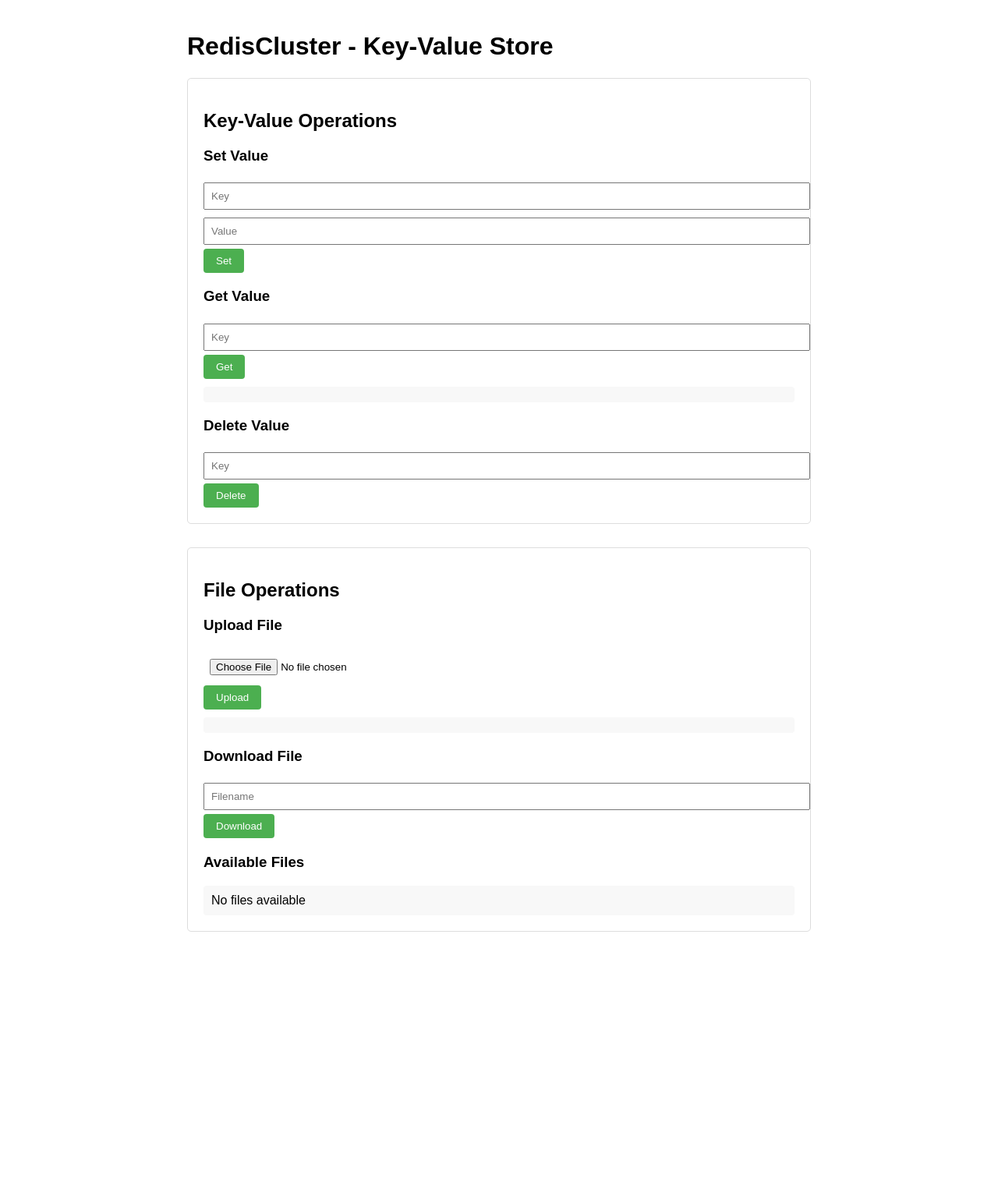
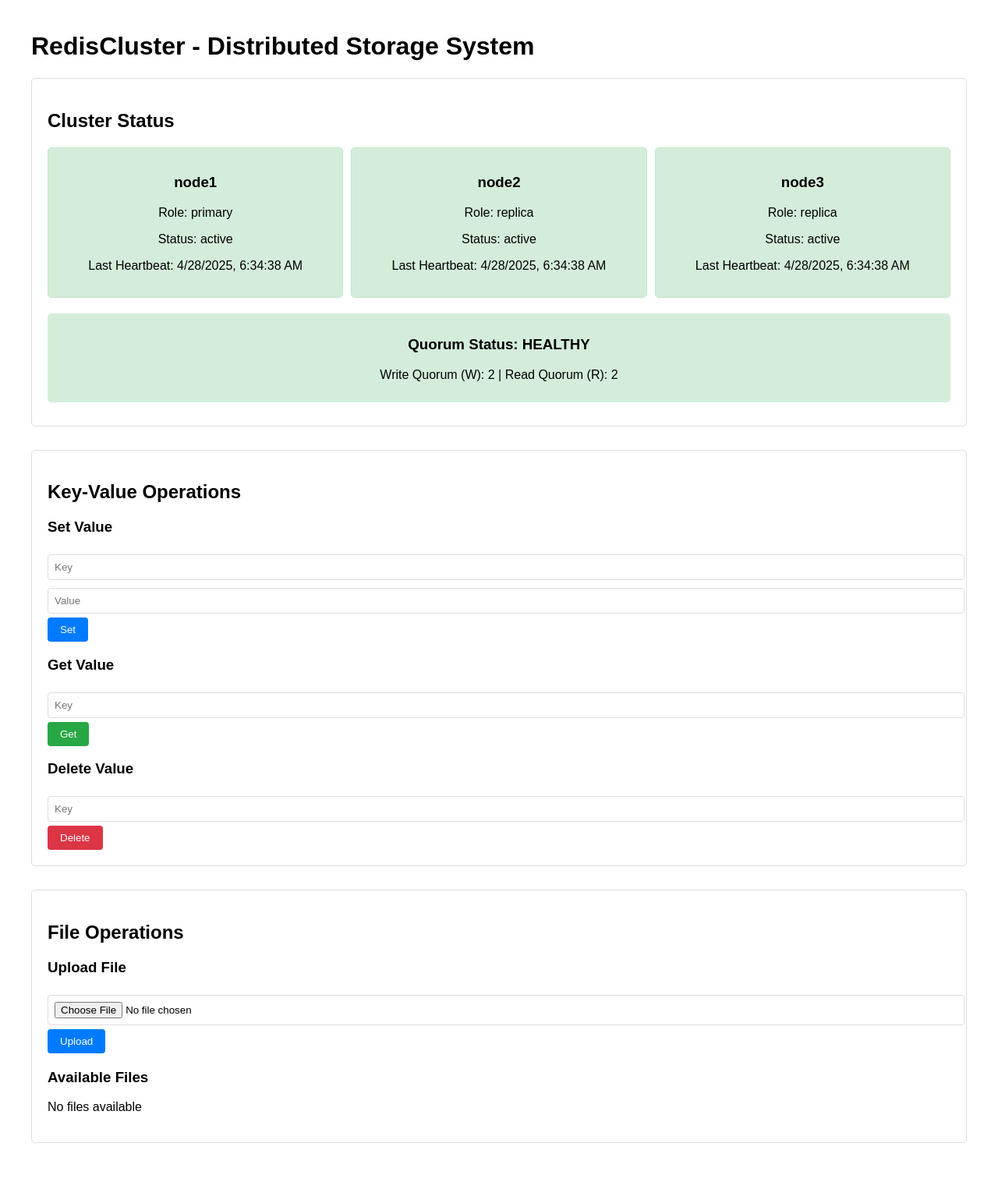
Before and after one commit to dinukacodes/python-raft-distributed-system, a Flask app: page / in a window 1280 px wide. Shown: the whole page at 78% size. Before the commit the page ends 1195 px from the top, so only its background shows below. Run offline with Flask 2, Linux system fonts and the light colour scheme; data that the repository does not hold is empty.

Commit message:
updated the web inferface so that now you can see more technical details such as quorum states and chunk information

```diff
--- a/app.py
+++ b/app.py
@@ -157,5 +157,61 @@ def download_file(file_id):
         if os.path.exists(temp_path):
             os.remove(temp_path)
 
+@app.route('/api/files/<file_id>/metadata', methods=['GET'])
+def get_file_metadata(file_id):
+    """Get detailed metadata for a specific file"""
+    metadata_json = cluster.read_with_quorum(f'file:{file_id}:metadata')
+    if not metadata_json:
+        return jsonify({'error': 'File not found'}), 404
+
+    metadata = json.loads(metadata_json)
+
+    # Get nodes that have chunks for this file
+    nodes_with_chunks = set()
+    for node_id, node_info in cluster.nodes.items():
+        if node_info['status'] == 'active':
+            try:
+                # Check if any chunk exists for this file
+                keys = node_info['client'].keys(f'file:{file_id}:chunk:*')
+                if keys:
+                    nodes_with_chunks.add(node_id)
+            except redis.ConnectionError:
+                continue
+
+    metadata['nodes'] = list(nodes_with_chunks)
+    return jsonify(metadata)
+
+@app.route('/api/files/<file_id>/chunks', methods=['GET'])
+def get_file_chunks(file_id):
+    """Get detailed information about file chunks"""
+    metadata_json = cluster.read_with_quorum(f'file:{file_id}:metadata')
+    if not metadata_json:
+        return jsonify({'error': 'File not found'}), 404
+
+    metadata = json.loads(metadata_json)
+    chunks_info = []
+
+    for chunk_index in range(metadata['chunks']):
+        chunk_key = f'file:{file_id}:chunk:{chunk_index}'
+        chunk_metadata_json = cluster.read_with_quorum(chunk_key)
+
+        if chunk_metadata_json:
+            chunk_metadata = json.loads(chunk_metadata_json)
+            chunks_info.append({
+                'chunk_index': chunk_index,
+                'size': len(bytes.fromhex(chunk_metadata['data'])),
+                'hash': chunk_metadata['hash'],
+                'timestamp': chunk_metadata['timestamp'],
+                'nodes': [node_id for node_id, node_info in cluster.nodes.items()
+                         if node_info['status'] == 'active' and
+                         node_info['client'].exists(chunk_key)]
+            })
+
+    return jsonify({
+        'file_id': file_id,
+        'total_chunks': metadata['chunks'],
+        'chunks': chunks_info
+    })
+
 if __name__ == '__main__':
     app.run(host='0.0.0.0', port=5000, debug=True)
--- a/templates/index.html
+++ b/templates/index.html
@@ -3,11 +3,11 @@
 <head>
     <meta charset="UTF-8">
     <meta name="viewport" content="width=device-width, initial-scale=1.0">
-    <title>RedisCluster - Key-Value Store</title>
+    <title>RedisCluster - Distributed Storage System</title>
     <style>
         body {
             font-family: Arial, sans-serif;
-            max-width: 800px;
+            max-width: 1200px;
             margin: 0 auto;
             padding: 20px;
         }
@@ -17,27 +17,36 @@
             border: 1px solid #ddd;
             border-radius: 5px;
         }
-        input[type="text"], input[type="file"] {
-            width: 100%;
-            padding: 8px;
-            margin: 5px 0;
+        .node-status {
+            display: flex;
+            justify-content: space-between;
+            margin-bottom: 20px;
         }
-        button {
-            padding: 8px 16px;
-            background-color: #4CAF50;
-            color: white;
-            border: none;
-            border-radius: 4px;
-            cursor: pointer;
+        .node {
+            padding: 15px;
+            border-radius: 5px;
+            width: 30%;
+            text-align: center;
         }
-        button:hover {
-            background-color: #45a049;
+        .node.active {
+            background-color: #d4edda;
+            border: 1px solid #c3e6cb;
         }
-        .result {
-            margin-top: 10px;
+        .node.inactive {
+            background-color: #f8d7da;
+            border: 1px solid #f5c6cb;
+        }
+        .quorum-status {
             padding: 10px;
-            background-color: #f8f8f8;
-            border-radius: 4px;
+            margin: 10px 0;
+            border-radius: 5px;
+            text-align: center;
+        }
+        .quorum-healthy {
+            background-color: #d4edda;
+        }
+        .quorum-degraded {
+            background-color: #fff3cd;
         }
         .file-list {
             margin-top: 20px;
@@ -46,13 +55,70 @@
             display: flex;
             justify-content: space-between;
             align-items: center;
-            padding: 10px;
+            padding: 15px;
             border-bottom: 1px solid #ddd;
+            background-color: #f8f9fa;
+        }
+        .file-info {
+            flex: 1;
+        }
+        .file-chunks {
+            margin-top: 5px;
+            font-size: 0.9em;
+            color: #666;
+        }
+        .file-nodes {
+            margin-top: 5px;
+            font-size: 0.9em;
+            color: #666;
+        }
+        .action-buttons {
+            display: flex;
+            gap: 10px;
+        }
+        button {
+            padding: 8px 16px;
+            border: none;
+            border-radius: 4px;
+            cursor: pointer;
+        }
+        .btn-primary {
+            background-color: #007bff;
+            color: white;
+        }
+        .btn-success {
+            background-color: #28a745;
+            color: white;
+        }
+        .btn-danger {
+            background-color: #dc3545;
+            color: white;
+        }
+        .btn-warning {
+            background-color: #ffc107;
+            color: black;
+        }
+        input[type="text"], input[type="file"] {
+            width: 100%;
+            padding: 8px;
+            margin: 5px 0;
+            border: 1px solid #ddd;
+            border-radius: 4px;
         }
     </style>
 </head>
 <body>
-    <h1>RedisCluster - Key-Value Store</h1>
+    <h1>RedisCluster - Distributed Storage System</h1>
+
+    <div class="section">
+        <h2>Cluster Status</h2>
+        <div class="node-status" id="nodeStatus">
+            <!-- Node status will be populated by JavaScript -->
+        </div>
+        <div class="quorum-status" id="quorumStatus">
+            <!-- Quorum status will be populated by JavaScript -->
+        </div>
+    </div>
 
     <div class="section">
         <h2>Key-Value Operations</h2>
@@ -60,20 +126,20 @@
             <h3>Set Value</h3>
             <input type="text" id="setKey" placeholder="Key">
             <input type="text" id="setValue" placeholder="Value">
-            <button onclick="setValue()">Set</button>
+            <button class="btn-primary" onclick="setValue()">Set</button>
         </div>
 
         <div>
             <h3>Get Value</h3>
             <input type="text" id="getKey" placeholder="Key">
-            <button onclick="getValue()">Get</button>
+            <button class="btn-success" onclick="getValue()">Get</button>
             <div id="getResult" class="result"></div>
         </div>
 
         <div>
             <h3>Delete Value</h3>
             <input type="text" id="deleteKey" placeholder="Key">
-            <button onclick="deleteValue()">Delete</button>
+            <button class="btn-danger" onclick="deleteValue()">Delete</button>
         </div>
     </div>
 
@@ -82,14 +148,8 @@
         <div>
             <h3>Upload File</h3>
             <input type="file" id="fileInput">
-            <button onclick="uploadFile()">Upload</button>
+            <button class="btn-primary" onclick="uploadFile()">Upload</button>
             <div id="uploadResult" class="result"></div>
-        </div>
-
-        <div>
-            <h3>Download File</h3>
-            <input type="text" id="downloadFilename" placeholder="Filename">
-            <button onclick="downloadFile()">Download</button>
         </div>
 
         <div class="file-list">
@@ -99,6 +159,87 @@
     </div>
 
     <script>
+        // Update cluster status periodically
+        async function updateClusterStatus() {
+            try {
+                const response = await fetch('/api/cluster/status');
+                const data = await response.json();
+
+                // Update node status
+                const nodeStatusDiv = document.getElementById('nodeStatus');
+                nodeStatusDiv.innerHTML = '';
+
+                for (const [nodeId, info] of Object.entries(data)) {
+                    const nodeDiv = document.createElement('div');
+                    nodeDiv.className = `node ${info.status}`;
+                    nodeDiv.innerHTML = `
+                        <h3>${nodeId}</h3>
+                        <p>Role: ${info.role}</p>
+                        <p>Status: ${info.status}</p>
+                        <p>Last Heartbeat: ${new Date(info.last_heartbeat * 1000).toLocaleString()}</p>
+                    `;
+                    nodeStatusDiv.appendChild(nodeDiv);
+                }
+
+                // Update quorum status
+                const quorumStatusDiv = document.getElementById('quorumStatus');
+                const quorumStatus = Object.values(data)[0].quorum_status;
+                quorumStatusDiv.className = `quorum-status quorum-${quorumStatus}`;
+                quorumStatusDiv.innerHTML = `
+                    <h3>Quorum Status: ${quorumStatus.toUpperCase()}</h3>
+                    <p>Write Quorum (W): 2 | Read Quorum (R): 2</p>
+                `;
+            } catch (error) {
+                console.error('Error updating cluster status:', error);
+            }
+        }
+
+        // Update file list with detailed information
+        async function updateFileList() {
+            try {
+                const response = await fetch('/api/files');
+                const data = await response.json();
+                const fileListDiv = document.getElementById('fileList');
+
+                if (data.files && data.files.length > 0) {
+                    fileListDiv.innerHTML = await Promise.all(data.files.map(async (fileId) => {
+                        const metadataResponse = await fetch(`/api/files/${fileId}/metadata`);
+                        const metadata = await metadataResponse.json();
+
+                        return `
+                            <div class="file-item">
+                                <div class="file-info">
+                                    <div><strong>${metadata.filename}</strong></div>
+                                    <div class="file-chunks">Chunks: ${metadata.chunks} | Size: ${(metadata.size / 1024 / 1024).toFixed(2)} MB</div>
+                                    <div class="file-nodes">Stored on: ${metadata.nodes.join(', ')}</div>
+                                </div>
+                                <div class="action-buttons">
+                                    <button class="btn-success" onclick="downloadFile('${fileId}')">Download</button>
+                                    <button class="btn-warning" onclick="showChunkInfo('${fileId}')">Chunk Info</button>
+                                </div>
+                            </div>
+                        `;
+                    })).then(html => html.join(''));
+                } else {
+                    fileListDiv.innerHTML = '<p>No files available</p>';
+                }
+            } catch (error) {
+                console.error('Error updating file list:', error);
+            }
+        }
+
+        // Show chunk information for a file
+        async function showChunkInfo(fileId) {
+            try {
+                const response = await fetch(`/api/files/${fileId}/chunks`);
+                const data = await response.json();
+                alert(JSON.stringify(data, null, 2));
+            } catch (error) {
+                console.error('Error getting chunk info:', error);
+            }
+        }
+
+        // Existing functions with updates
         async function setValue() {
             const key = document.getElementById('setKey').value;
             const value = document.getElementById('setValue').value;
@@ -164,36 +305,26 @@
                 });
                 const data = await response.json();
                 resultDiv.textContent = JSON.stringify(data);
+                updateFileList();
             } catch (error) {
                 resultDiv.textContent = 'Error uploading file';
             }
         }
 
-        async function downloadFile() {
-            const filename = document.getElementById('downloadFilename').value;
-            if (!filename) {
-                alert('Please enter a filename');
-                return;
-            }
-
+        async function downloadFile(fileId) {
             try {
-                const response = await fetch(`/api/files/${filename}`);
+                const response = await fetch(`/api/files/${fileId}`);
                 if (!response.ok) {
                     throw new Error('File not found');
                 }
 
-                // Create a blob from the response
                 const blob = await response.blob();
-
-                // Create a download link
                 const url = window.URL.createObjectURL(blob);
                 const a = document.createElement('a');
                 a.href = url;
-                a.download = filename;
+                a.download = fileId;
                 document.body.appendChild(a);
                 a.click();
-
-                // Clean up
                 window.URL.revokeObjectURL(url);
                 document.body.removeChild(a);
             } catch (error) {
@@ -201,35 +332,13 @@
             }
         }
 
-        async function listFiles() {
-            const fileListDiv = document.getElementById('fileList');
-            try {
-                // Get all keys from Redis that start with 'file:'
-                const response = await fetch('/api/files');
-                const data = await response.json();
-
-                if (data.files && data.files.length > 0) {
-                    fileListDiv.innerHTML = data.files.map(file => `
-                        <div class="file-item">
-                            <span>${file}</span>
-                            <button onclick="downloadFileByName('${file}')">Download</button>
-                        </div>
-                    `).join('');
-                } else {
-                    fileListDiv.textContent = 'No files available';
-                }
-            } catch (error) {
-                fileListDiv.textContent = 'Error listing files';
-            }
-        }
-
-        async function downloadFileByName(filename) {
-            document.getElementById('downloadFilename').value = filename;
-            await downloadFile();
-        }
-
-        // Load file list when page loads
-        document.addEventListener('DOMContentLoaded', listFiles);
+        // Initialize and update periodically
+        document.addEventListener('DOMContentLoaded', () => {
+            updateClusterStatus();
+            updateFileList();
+            setInterval(updateClusterStatus, 5000);
+            setInterval(updateFileList, 5000);
+        });
     </script>
 </body>
 </html>
```
Also changed, not shown: 1 other file.
